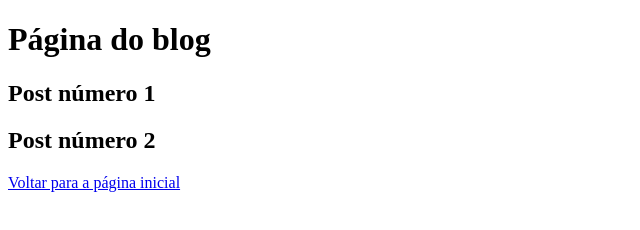
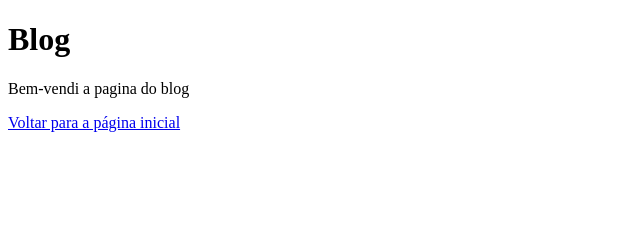
Before and after one commit to joaoHeitorCabral/aulagithub, a plain HTML site: page blog.html in a window 1280 px wide. Shown: the whole page, without its empty margins (0-640 px from the left). Drawn offline with Linux system fonts and the light colour scheme.

Commit message:
Atualizações no layout

```diff
--- a/blog.html
+++ b/blog.html
@@ -7,9 +7,8 @@
     <title>Document</title>
 </head>
 <body>
-    <h1>Página do blog</h1>
-    <h2>Post número 1</h2>
-    <h2>Post número 2</h2>
+    <h1>Blog</h1>
+    <p>Bem-vendi a pagina do blog</p>
     <a href="Index.html">Voltar para a página inicial</a>
 </body>
 </html>
```
Also changed, not shown: Index.html (+1 -0 lines).
